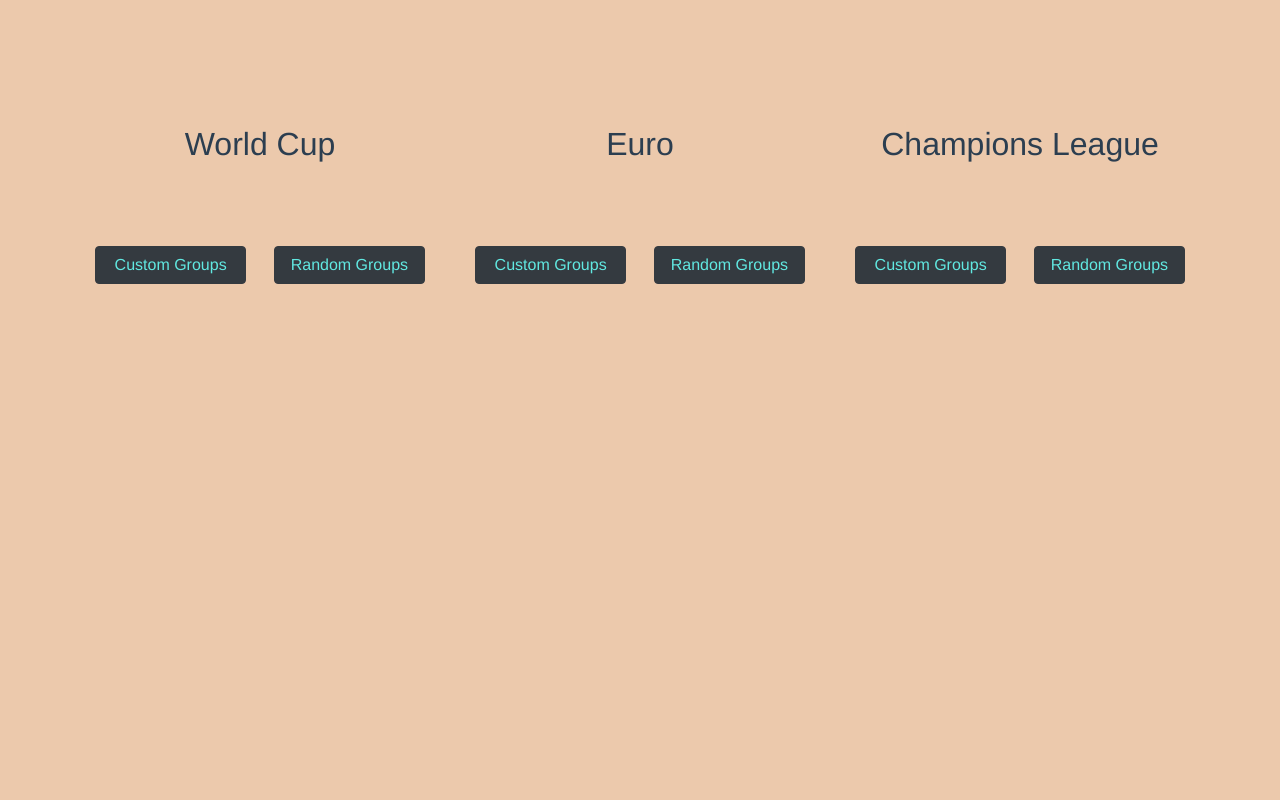
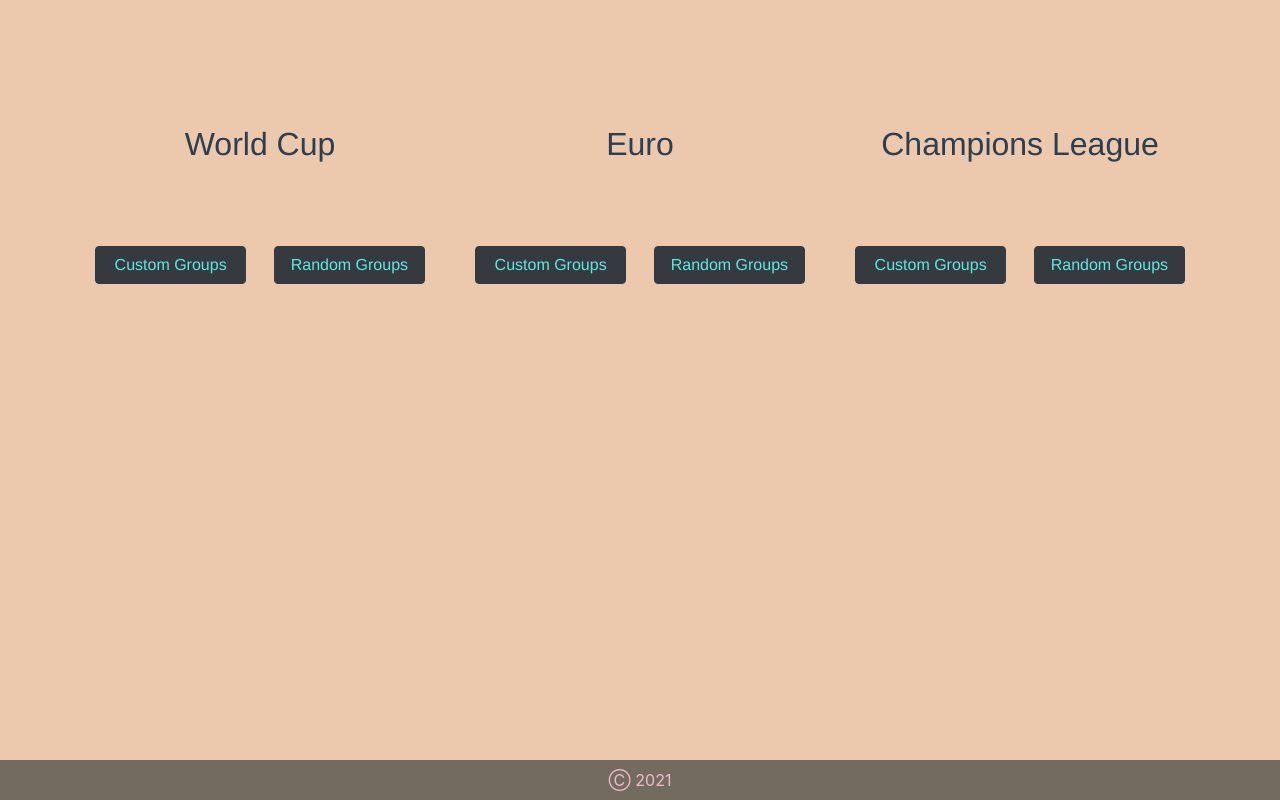
Before and after one commit to AlexZ1007/Predictor, a Vue app: page /competionSelect in a window 1280 px wide. Built offline with nearby package versions, Linux system fonts and the light colour scheme.

Commit message:
Added footer

```diff
--- a/public/index.html
+++ b/public/index.html
@@ -8,12 +8,16 @@
     <link rel="stylesheet" href="/style.css">
     <title><%= htmlWebpackPlugin.options.title %></title>
   </head>
-  <body>
+  <body class="container-fluid">
     <noscript>
       <strong>We're sorry but <%= htmlWebpackPlugin.options.title %> doesn't work properly without JavaScript enabled. Please enable it to continue.</strong>
     </noscript>
     <div id="app"></div>
-
+    <footer class="footer">
+      <div class="container text-center">
+        <span class="text-muted">&#9400; 2021</span>
+      </div>
+    </footer>
     <!-- built files will be auto injected -->
   </body>
 </html>
--- a/public/style.css
+++ b/public/style.css
@@ -9,7 +9,7 @@
     padding-top: 125px;
     padding-left: 40px;
     padding-right: 40px;
-    height: 100vh;
+    height: 95vh;
 }
 .comp:hover{
     background-color: #736B60;
@@ -53,6 +53,7 @@
 }
 .text-15{font-size: 15px;}
 .margin-bottom-15{margin-bottom: 15px}
+.margin-bottom-8{margin-bottom: 8px}
 .margin-top-10{margin-top: 10px}
 .border-2{ border:1.5px solid black}
 #advance-div{min-height: 90px;}
@@ -63,7 +64,6 @@
 }
 #startpage .row h1{
     margin-bottom: 30px;
-
 }
 .btn-color-pink{
     color: #61E8E1;
@@ -91,6 +91,28 @@
     padding-left: 0;
     padding-right: 0;
 }
+html {
+    position: relative;
+    min-height: 100%;
+}
+body {
+    margin-bottom: 5vh; /* Margin bottom by footer height */
+}
+.footer {
+    position: absolute;
+    bottom: 0;
+    left:0;
+    width: 100%;
+    height: 5vh; /* Set the fixed height of the footer here */
+    line-height: 5vh; /* Vertically center the text there */
+    background-color: #736B60;
+
+}
+.text-muted{color: #F1BBCC !important;}
+#app div{margin-bottom: 10px;}
+/* #app #compSelect .competionsDisplay{margin-bottom: 0px !important;} */
+#app #compSelect .competionsDisplay .col-sm{margin-bottom: 0px !important;}
+.card-header{margin-bottom: 0px !important;}
 
 
 
--- a/src/App.vue
+++ b/src/App.vue
@@ -47,7 +47,7 @@
       }
       localStorage.bracket=JSON.stringify(this.bracket); // Store bracket
     }
-  }
+  },
 }
 </script>
 
--- a/src/components/CompetionSelect.vue
+++ b/src/components/CompetionSelect.vue
@@ -1,5 +1,5 @@
 <template>
-    <div id="compSelect" class="container">
+    <div id="compSelect" class="container no-padding">
         <div class="row competionsDisplay" >
             <div :id="i.id" class="col-sm comp" v-for="i in $parent.competions" :key="i.id">
                 <h2>{{i.name}}</h2>
--- a/src/components/Page404.vue
+++ b/src/components/Page404.vue
@@ -1,6 +1,6 @@
 <template>
-     <div class="container he-100">
-          <div class="row he-100 padding-top-20">
+     <div class="container">
+          <div class="row padding-top-20">
             <div class="col">
                 <h2>Error! Page not found - 404</h2>
                 <router-link to="/" class="btn btn-dark btn-color-pink btn-hover-aqua">Return to home</router-link>
--- a/src/components/RandomGroups.vue
+++ b/src/components/RandomGroups.vue
@@ -1,6 +1,6 @@
 <template>
     <div class="groups container">
-        <div class="controls d-flex justify-content-between margin-bottom-15">
+        <div class="controls d-flex justify-content-between margin-bottom-8">
             <h3>Insert the seeds</h3>
             <router-link class="btn btn-dark btn-color-pink btn-hover-aqua" to="/prediction/groupstage" event="" @click.native.prevent="processGroups()">Draw</router-link>
         </div>
--- a/src/components/StartPage.vue
+++ b/src/components/StartPage.vue
@@ -1,11 +1,10 @@
 <template>
-    <div id="startpage" class="container he-100">
-        <div class="row he-100">
+    <div id="startpage" class="container-fluid">
+        <div class="row">
             <div class="col">
                 <h1 >Welcome to Competion Predictor!</h1>
                 <router-link to="/competionSelect" class="btn btn-dark btn-color-pink btn-hover-aqua">Start your prediction</router-link>
             </div>
-
         </div>
     </div>
 </template>
```
